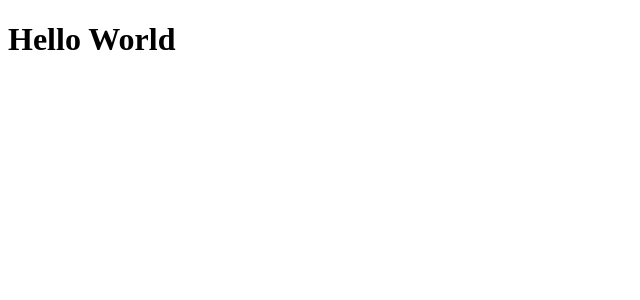
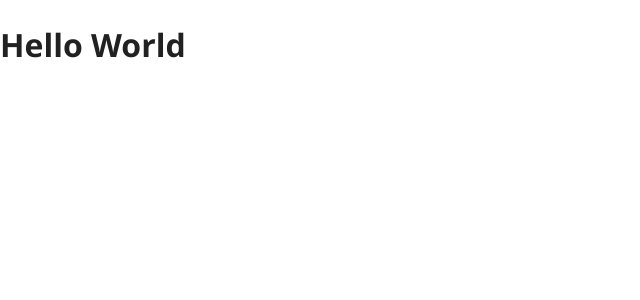
Before and after one commit to zarref-semog/my-portfolio, a React (Vite) app: page / in a window 1280 px wide. Shown: the top 300 px of the page, without its empty margins (0-640 px from the left). Built offline with nearby package versions, Linux system fonts and the light colour scheme.

Commit message:
feat: configs material theme and css baseline

```diff
--- a/src/main.tsx
+++ b/src/main.tsx
@@ -1,9 +1,15 @@
 import { StrictMode } from 'react'
 import { createRoot } from 'react-dom/client'
+import CssBaseline from '@mui/material/CssBaseline'
 import App from './App.tsx'
+import { ThemeProvider } from '@emotion/react'
+import theme from "./theme.ts"
 
 createRoot(document.getElementById('root')!).render(
   <StrictMode>
-    <App />
+    <ThemeProvider theme={theme}>
+      <CssBaseline />
+      <App />
+    </ThemeProvider>
   </StrictMode>,
 )
--- /dev/null
+++ b/src/theme.ts
@@ -0,0 +1,19 @@
+import { createTheme, responsiveFontSizes } from "@mui/material";
+
+let theme = createTheme({
+  palette: {
+    primary: {
+      main: "#232323",
+    },
+    secondary: {
+      main: "#4f8e3e",
+    },
+  },
+  typography: {
+    fontFamily: "Segoe UI"
+  }
+});
+
+theme = responsiveFontSizes(theme);
+
+export default theme;
```
